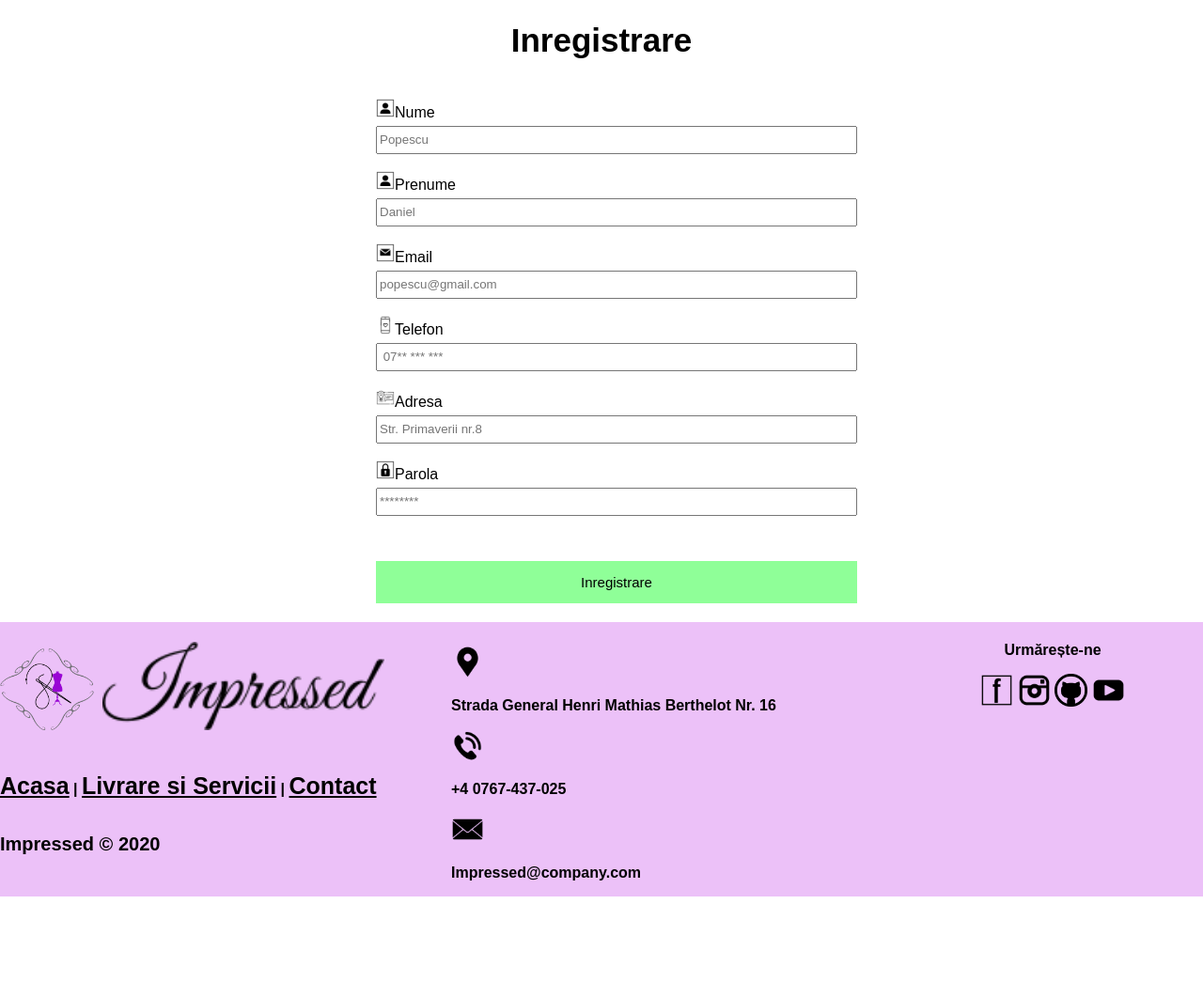
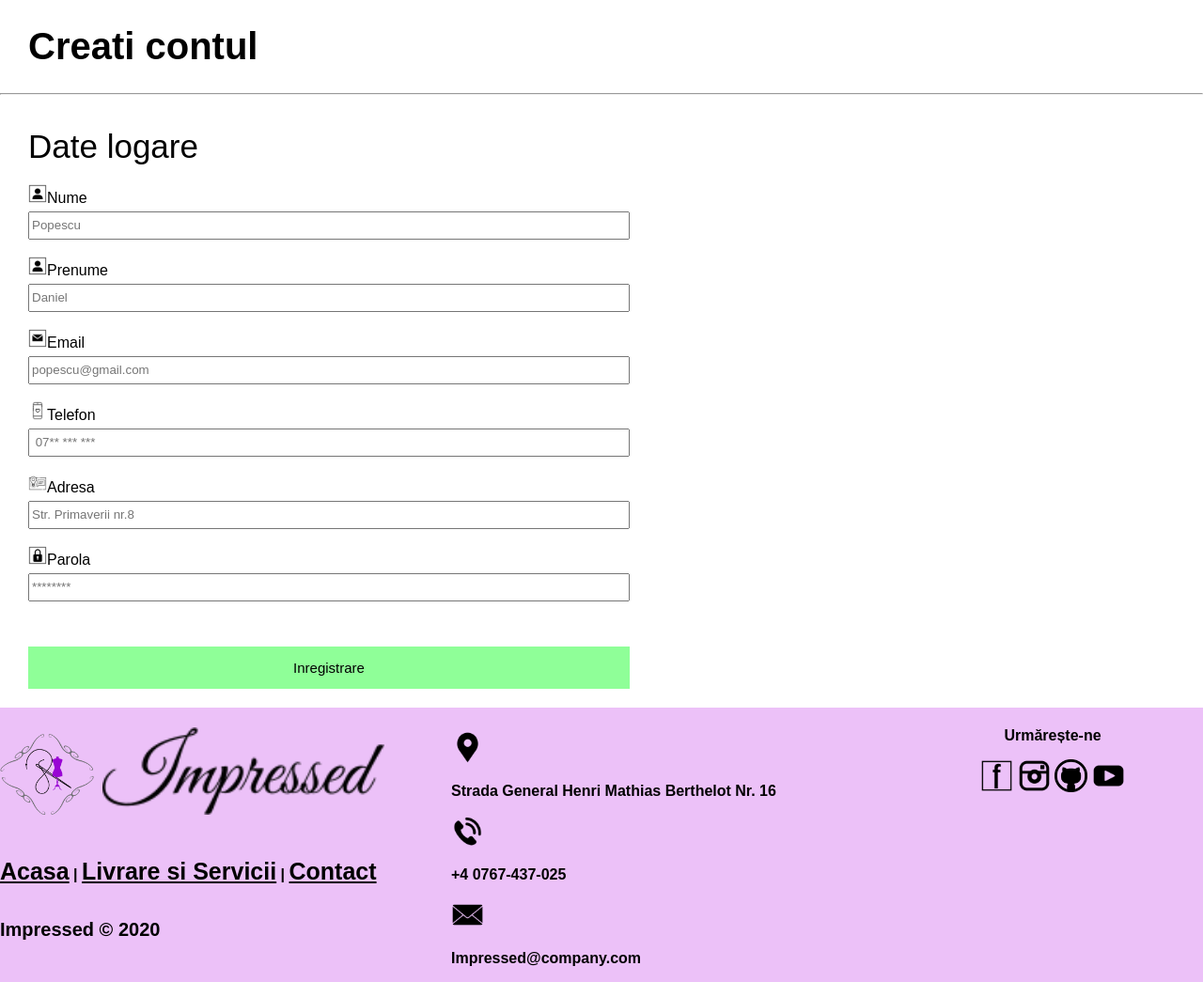
Before and after one commit to LauraStan99/FII, a PHP site: page /Inregistrare.html in a window 1280 px wide. Shown: the part 105-1150 px from the top of the page at 94% size. Before the commit the page ends 1059 px from the top, so only its background shows below. Run offline with PHP 8.4, Linux system fonts and the light colour scheme.

Commit message:
Update Inregistrare

```diff
--- a/Inregistrare.html
+++ b/Inregistrare.html
@@ -65,14 +65,14 @@
         </div>
         <script>
           function myFunction1() {
-            document.getElementById('DropF').classList.toggle('show');
+            document.getElementById("DropF").classList.toggle("show");
           }
 
           window.onclick = function (e) {
-            if (!e.target.matches('.femei-buton')) {
-              var myDropdown = document.getElementById('DropF');
-              if (myDropdown.classList.contains('show')) {
-                myDropdown.classList.remove('show');
+            if (!e.target.matches(".femei-buton")) {
+              var myDropdown = document.getElementById("DropF");
+              if (myDropdown.classList.contains("show")) {
+                myDropdown.classList.remove("show");
               }
             }
           };
@@ -91,14 +91,14 @@
         </div>
         <script>
           function myFunction2() {
-            document.getElementById('DropB').classList.toggle('show');
+            document.getElementById("DropB").classList.toggle("show");
           }
 
           window.onclick = function (e) {
-            if (!e.target.matches('.barbati-buton')) {
-              var myDropdown = document.getElementById('DropB');
-              if (myDropdown.classList.contains('show')) {
-                myDropdown.classList.remove('show');
+            if (!e.target.matches(".barbati-buton")) {
+              var myDropdown = document.getElementById("DropB");
+              if (myDropdown.classList.contains("show")) {
+                myDropdown.classList.remove("show");
               }
             }
           };
@@ -119,14 +119,14 @@
 
         <script>
           function myFunction3() {
-            document.getElementById('DropC').classList.toggle('show');
+            document.getElementById("DropC").classList.toggle("show");
           }
 
           window.onclick = function (e) {
-            if (!e.target.matches('.copii-buton')) {
-              var myDropdown = document.getElementById('DropC');
-              if (myDropdown.classList.contains('show')) {
-                myDropdown.classList.remove('show');
+            if (!e.target.matches(".copii-buton")) {
+              var myDropdown = document.getElementById("DropC");
+              if (myDropdown.classList.contains("show")) {
+                myDropdown.classList.remove("show");
               }
             }
           };
@@ -140,11 +140,15 @@
     </div>
 
     <main>
-      <h1>
-        Inregistrare
-      </h1>
-
-      <br />
+      <div>
+        <h1>
+          Creati contul
+        </h1>
+        <hr />
+        <p>
+          Date logare
+        </p>
+      </div>
 
       <label for="inregistrare-nume">
         <a
--- a/css/Inregistrare.css
+++ b/css/Inregistrare.css
@@ -81,7 +81,7 @@ header .header-left {
   padding: 5px 15px;
 }
 
-input[type='submit'] {
+input[type="submit"] {
   margin-left: 0px;
   background: black;
   border: 0;
@@ -153,12 +153,17 @@ main {
   display: flex;
   flex-direction: column;
   flex-wrap: wrap;
-  justify-content: center;
 }
 
 main h1 {
+  font-size: 40px;
+  margin-left: 30px;
+}
+
+main p {
   font-size: 35px;
-  text-align: center;
+  margin-left: 30px;
+  margin-bottom: 20px;
 }
 
 main #register1,
@@ -168,23 +173,23 @@ main #register1,
 #email,
 #parola {
   height: 20px;
-  margin-left: 400px;
+  margin-left: 30px;
 }
 
-main input[type='text'] {
-  margin-left: 400px;
-  width: 40%;
+main input[type="text"] {
+  margin-left: 30px;
+  width: 50%;
   height: 30px;
   margin-top: 5px;
 }
 main .buton-inregistrare {
   background-color: rgb(143, 255, 152);
-  width: 40%;
+  width: 50%;
   color: black;
   padding: 14px 10px;
   text-decoration: none;
   margin-top: 30px;
-  margin-left: 400px;
+  margin-left: 30px;
   outline: none;
   border: none;
   cursor: pointer;
@@ -300,7 +305,7 @@ main .buton-inregistrare:hover {
     flex-direction: column;
     width: 100%;
   }
-  .navbar form input[type='search'] {
+  .navbar form input[type="search"] {
     margin-left: 50px;
   }
 
@@ -316,7 +321,7 @@ main .buton-inregistrare:hover {
   #parola {
     margin-left: 20px;
   }
-  main input[type='text'] {
+  main input[type="text"] {
     margin-left: 20px;
     width: 90%;
   }
```
